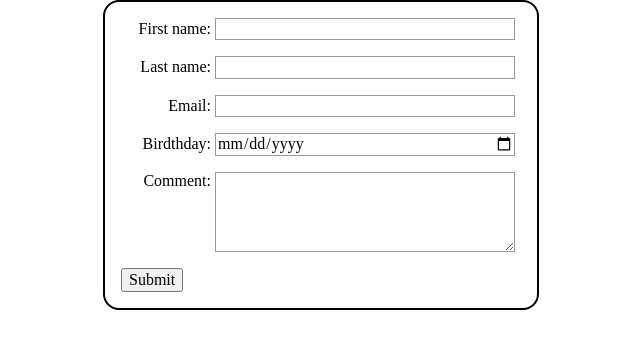
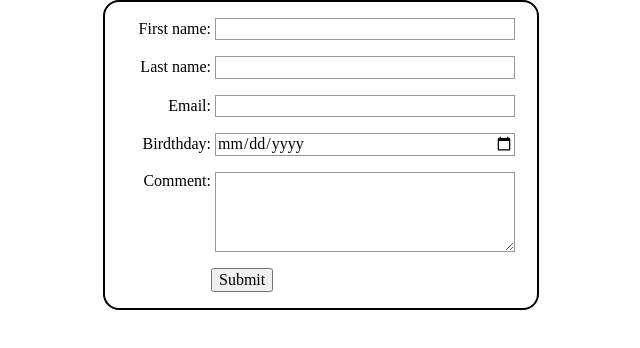
Before and after one commit to 1256-bits/demos, a website: page forms/form/index.html in a window 1280 px wide. Shown: the whole page, without its empty margins (319-959 px from the left). Drawn offline with Linux system fonts and the light colour scheme.

Commit message:
Fix a class name

```diff
--- a/forms/form/index.html
+++ b/forms/form/index.html
@@ -32,7 +32,7 @@
                 <label for="comment">Comment: </label>
                 <textarea name="comment" id="comment" cols="30" rows="10"></textarea>
             </li>
-            <li class="buttonpost">
+            <li class="button">
                 <button type="submit">Submit</button>
             </li>
         </ul>
```
